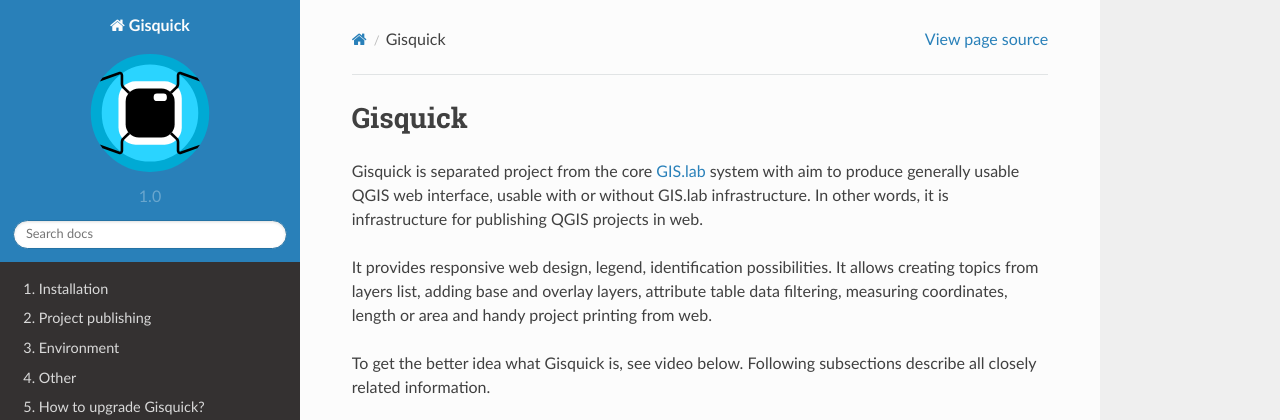
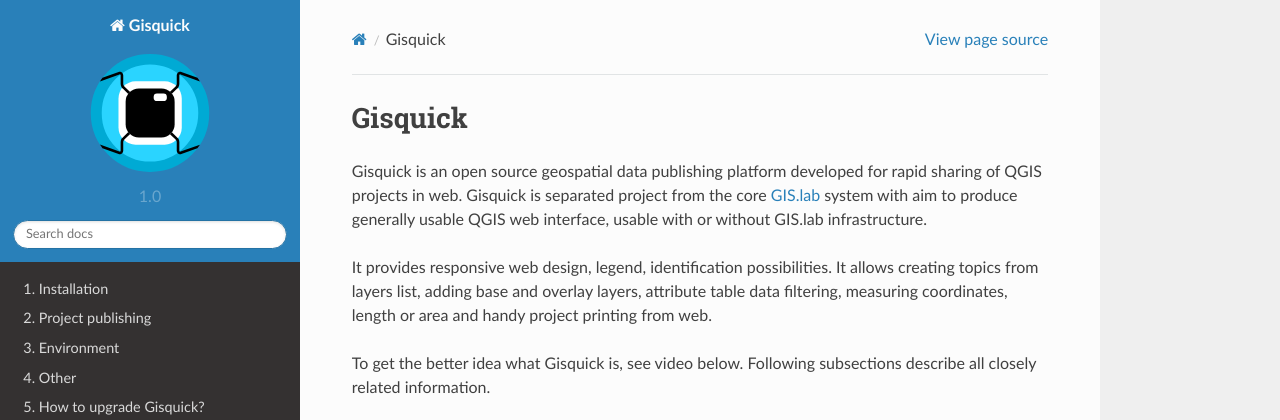
Before and after one commit to gisquick/gisquick-doc, a Sphinx documentation site: the page built from docs/index.rst, in a window 1280 px wide and 900 px high, cut to the strip 0-420 px from the top of the window. Built offline with Sphinx 7.4.7 and the Read the Docs theme 2.0.0, drawn with Linux system fonts in a browser that asks for light colours; formulas are drawn with MathJax 3.

Commit message:
modify first paragraph

```diff
--- a/docs/index.rst
+++ b/docs/index.rst
@@ -4,10 +4,11 @@
 Gisquick
 ********
 
-Gisquick is separated project from the core `GIS.lab
-<http://web.gislab.io>`__ system with aim to produce generally usable
-QGIS web interface, usable with or without GIS.lab infrastructure. In
-other words, it is infrastructure for publishing QGIS projects in web.
+Gisquick is an open source geospatial data publishing platform
+developed for rapid sharing of QGIS projects in web. Gisquick is
+separated project from the core `GIS.lab <http://web.gislab.io>`__
+system with aim to produce generally usable QGIS web interface, usable
+with or without GIS.lab infrastructure.
 
 It provides responsive web design, legend, identification possibilities.
 It allows creating topics from layers list, adding base and overlay layers,
```
